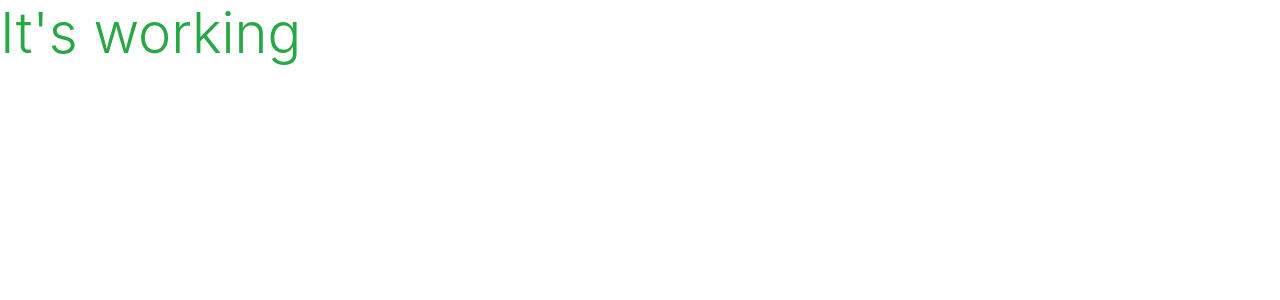
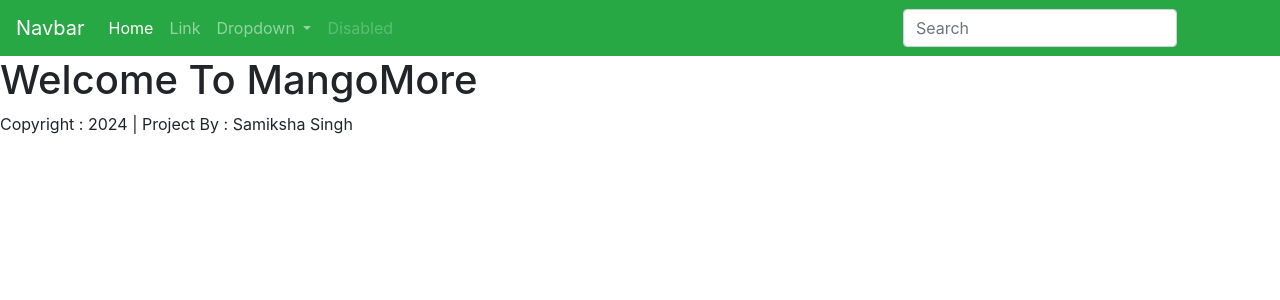
Before and after one commit to samiksha-92/mango-more-p5, a Django app: page / in a window 1280 px wide. Shown: the top 300 px of the page. Run offline with Django 3.2, Linux system fonts and the light colour scheme.

Commit message:
added nav bar

```diff
--- a/home/templates/home/index.html
+++ b/home/templates/home/index.html
@@ -1,6 +1,6 @@
 {% extends "base.html" %}
 {% load static %}
 
-{% block content %}
-<h1 class="display-4 text-success">It's working</h1>
-{% endblock %}
+{% block title %} Home Page {% endblock title %}
+
+{% block main-content %}<h1> Welcome To MangoMore</h1> {% endblock main-content %}
--- a/templates/base.html
+++ b/templates/base.html
@@ -37,19 +37,49 @@
 </head>
 
 <body>
-    <header class="container-fluid fixed-top"></header>
-    {% if messages %}
-    <div class="message-container"></div>
-    {% endif %}
+    <nav class="navbar navbar-expand-lg navbar-dark bg-success">
+        <a class="navbar-brand" href="#">Navbar</a>
+        <button class="navbar-toggler" type="button" data-toggle="collapse" data-target="#navbarSupportedContent"
+            aria-controls="navbarSupportedContent" aria-expanded="false" aria-label="Toggle navigation">
+            <span class="navbar-toggler-icon"></span>
+        </button>
 
-    {% block page_header %}
-    {% endblock %}
+        <div class="collapse navbar-collapse" id="navbarSupportedContent">
+            <ul class="navbar-nav mr-auto">
+                <li class="nav-item active">
+                    <a class="nav-link" href="#">Home <span class="sr-only">(current)</span></a>
+                </li>
+                <li class="nav-item">
+                    <a class="nav-link" href="#">Link</a>
+                </li>
+                <li class="nav-item dropdown">
+                    <a class="nav-link dropdown-toggle" href="#" role="button" data-toggle="dropdown"
+                        aria-expanded="false">
+                        Dropdown
+                    </a>
+                    <div class="dropdown-menu">
+                        <a class="dropdown-item" href="#">Action</a>
+                        <a class="dropdown-item" href="#">Another action</a>
+                        <div class="dropdown-divider"></div>
+                        <a class="dropdown-item" href="#">Something else here</a>
+                    </div>
+                </li>
+                <li class="nav-item">
+                    <a class="nav-link disabled">Disabled</a>
+                </li>
+            </ul>
+            <form class="form-inline my-2 my-lg-0">
+                <input class="form-control mr-sm-2" type="search" placeholder="Search" aria-label="Search">
+                <button class="btn btn-outline-success my-2 my-sm-0" type="submit">Search</button>
+            </form>
+        </div>
+    </nav>
+    {% block main-content %} {% endblock main-content %}
 
-    {% block content %}
-    {% endblock %}
+    <footer>
+        Copyright : 2024 | Project By : Samiksha Singh
+    </footer>
 
-    {% block postloadjs %}
-    {% endblock %}
 
 
 
```
